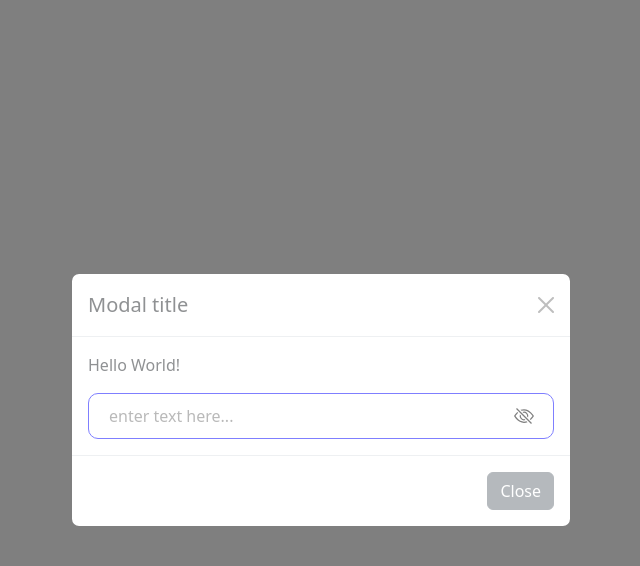
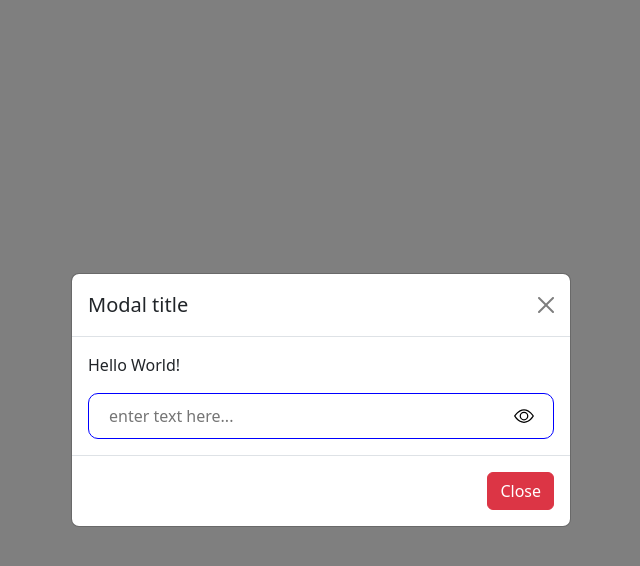
Before and after one commit to FillArt/valery-task, a React (Vite) app: page / in a window 1280 px wide. Both pictures are taken after a click on the button "Show modal". Shown: the top 566 px of the page, without its empty margins (319-959 px from the left). Built offline with nearby package versions, Linux system fonts and the light colour scheme.

Commit message:
refactor: fixed transparency of modal window. Added return of password secrecy when closing modal window

```diff
--- a/src/features/modal/ModalBackground.jsx
+++ b/src/features/modal/ModalBackground.jsx
@@ -1,7 +1,7 @@
 export const ModalBackground = ({children, onClose}) => {
     return (
         <div className="modal fade show d-block" onClick={() => onClose(false)} tabIndex="-1" role="dialog">
-            <div className="modal-backdrop fade show">
+            <div style={{ background: 'rgba(0, 0, 0, 0.5)' }} className="position-fixed top-0 left-0 vw-100 vh-100 fade show ">
                 <div className="modal-dialog modal-dialog-centered" role="document">
                     {children}
                 </div>
@@ -9,3 +9,11 @@ export const ModalBackground = ({children, onClose}) => {
         </div>
     );
 };
+
+//
+// position: fixed;
+// top: 0;
+// left: 0;
+// z-index: var(--bs-backdrop-zindex);
+// width: 100vw;
+// height: 100vh;
--- a/src/features/modal/ModalDialog.jsx
+++ b/src/features/modal/ModalDialog.jsx
@@ -1,13 +1,13 @@
 export const ModalDialog = ({children, title, onClose}) => {
     return (
-        <div className="modal-content" onClick={(e) => e.stopPropagation()}>
+        <div className="modal-content bg-white z-3" onClick={(e) => e.stopPropagation()}>
             <div className="modal-header">
                 <h5 className="modal-title">{title}</h5>
                 <button type="button" className="btn-close" onClick={() => onClose(false)}/>
             </div>
             <div className="modal-body">{children}</div>
             <div className="modal-footer">
-                <button className="btn btn-secondary" onClick={() => onClose(false)}>
+                <button className="btn btn-danger" onClick={() => onClose(false)}>
                     Close
                 </button>
             </div>
--- a/src/features/pasword/PasswordInput.jsx
+++ b/src/features/pasword/PasswordInput.jsx
@@ -8,12 +8,13 @@ import EyeIconSlash from "./assets/eye-slash.svg"
 export const PasswordInput = ({value, onChange, placeholder='enter text here...'}) => {
 
     const [isHiddenPassword, setIsHiddenPassword] = useState(true)
-    const inputType = isHiddenPassword ? 'text' : 'password'
-    const eyeIcon = isHiddenPassword ? EyeIconSlash : EyeIcon
+    const inputType = isHiddenPassword ? 'password' : 'text'
+    const eyeIcon = isHiddenPassword ?  EyeIcon : EyeIconSlash
 
     useEffect(() => {
         return () => {
             onChange('')
+            setIsHiddenPassword(true)
         };
     }, []);
 
```
